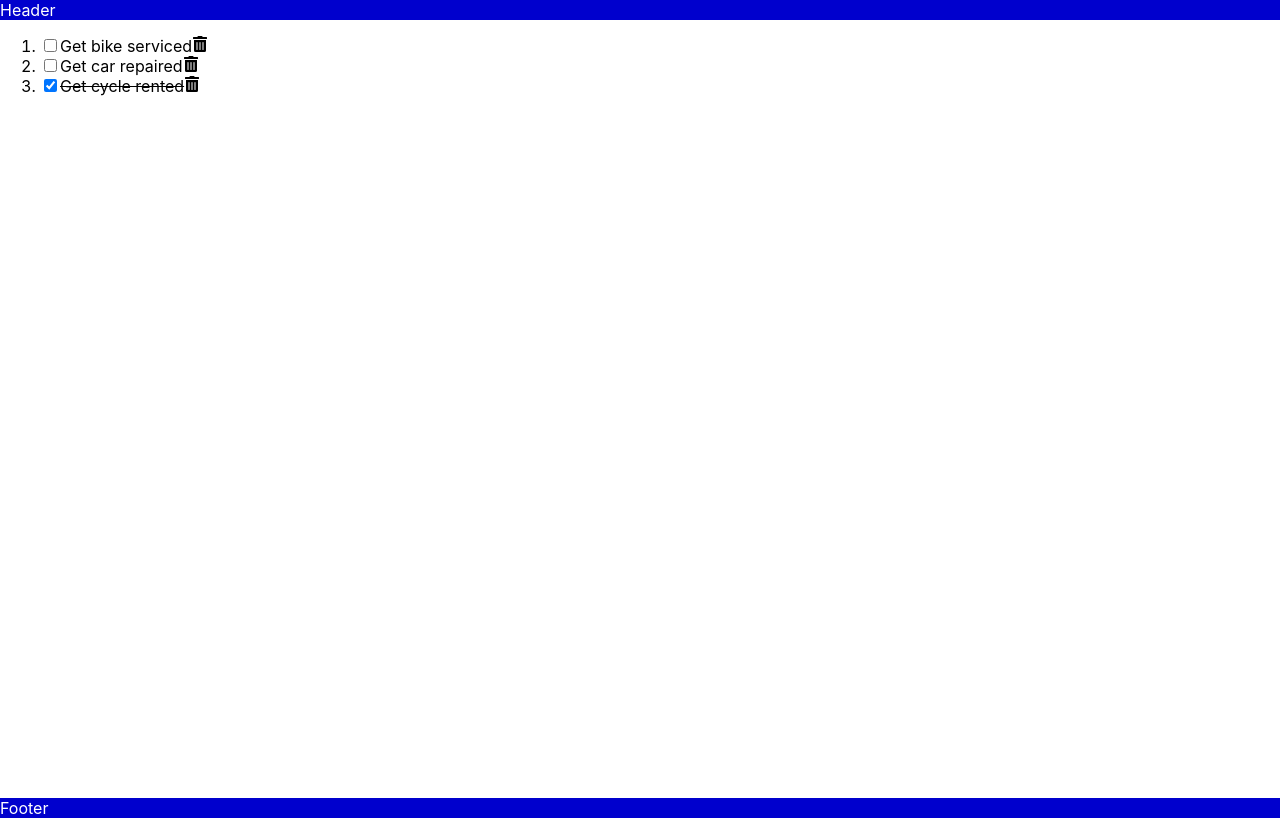
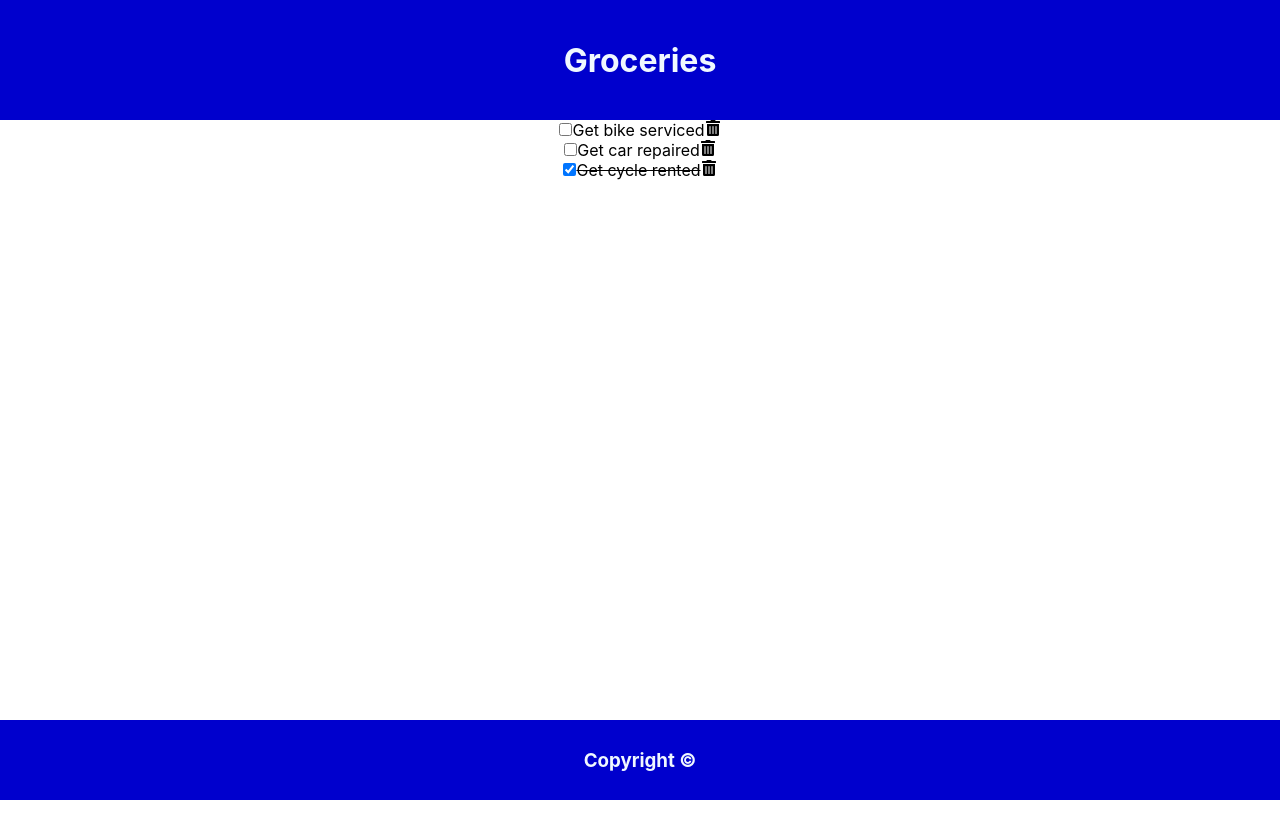
Before and after one commit to Ashwinv23/davegray_tut, a React (Create React App) app: page / in a window 1280 px wide. Built offline with nearby package versions, Linux system fonts and the light colour scheme.

Commit message:
Added some css styles

```diff
--- a/src/App.js
+++ b/src/App.js
@@ -5,9 +5,9 @@ import Footer from "./components/Footer";
 function App() {
   return (
     <div className="App">
-      <Header />
+      <Header title="Groceries" />
       <Content />
-      <Footer />
+      <Footer footer="Copyright &copy;" />
     </div>
   );
 }
--- a/src/components/Content.js
+++ b/src/components/Content.js
@@ -35,7 +35,7 @@ const Content = () => {
   };
 
   return (
-    <main style={{ minHeight: "calc(100vh - 38px)" }}>
+    <main className="main">
       {items.length ? (
         <ol>
           {items.map((item) => (
--- a/src/components/Footer.js
+++ b/src/components/Footer.js
@@ -1,8 +1,10 @@
 import React from "react";
 
-const Footer = () => {
+const Footer = ({ footer }) => {
   return (
-    <footer style={{ background: "mediumblue", color: "#fff" }}>Footer</footer>
+    <footer className="footer">
+      <h3>{footer}</h3>
+    </footer>
   );
 };
 
--- a/src/components/Header.js
+++ b/src/components/Header.js
@@ -1,8 +1,10 @@
 import React from "react";
 
-const Header = () => {
+const Header = ({ title }) => {
   return (
-    <header style={{ background: "mediumblue", color: "#fff" }}>Header</header>
+    <header className="header">
+      <h1>{title}</h1>
+    </header>
   );
 };
 
--- a/src/index.css
+++ b/src/index.css
@@ -1,5 +1,11 @@
+* {
+  margin: 0;
+  padding: 0;
+  box-sizing: border-box;
+}
+
 body {
-  margin: 0;
+  height: 100%;
   font-family: -apple-system, BlinkMacSystemFont, "Segoe UI", "Roboto", "Oxygen",
     "Ubuntu", "Cantarell", "Fira Sans", "Droid Sans", "Helvetica Neue",
     sans-serif;
@@ -12,6 +18,40 @@ code {
     monospace;
 }
 
+.app {
+  display: flex;
+  flex-direction: column;
+  justify-content: center;
+  align-items: center;
+  min-height: 100vh;
+  width: 100%;
+  border: 1px solid mediumblue;
+}
+
+header {
+  background-color: mediumblue;
+  color: aliceblue;
+  text-align: center;
+  height: 15vh;
+  display: flex;
+  align-items: center;
+  justify-content: center;
+}
+
+footer {
+  padding: 0.25em;
+  background-color: mediumblue;
+  color: aliceblue;
+  display: grid;
+  place-content: center;
+  height: 10vh;
+}
+
+main {
+  text-align: center;
+  height: 75vh;
+}
+
 svg:hover {
   color: red;
   cursor: pointer;
```
